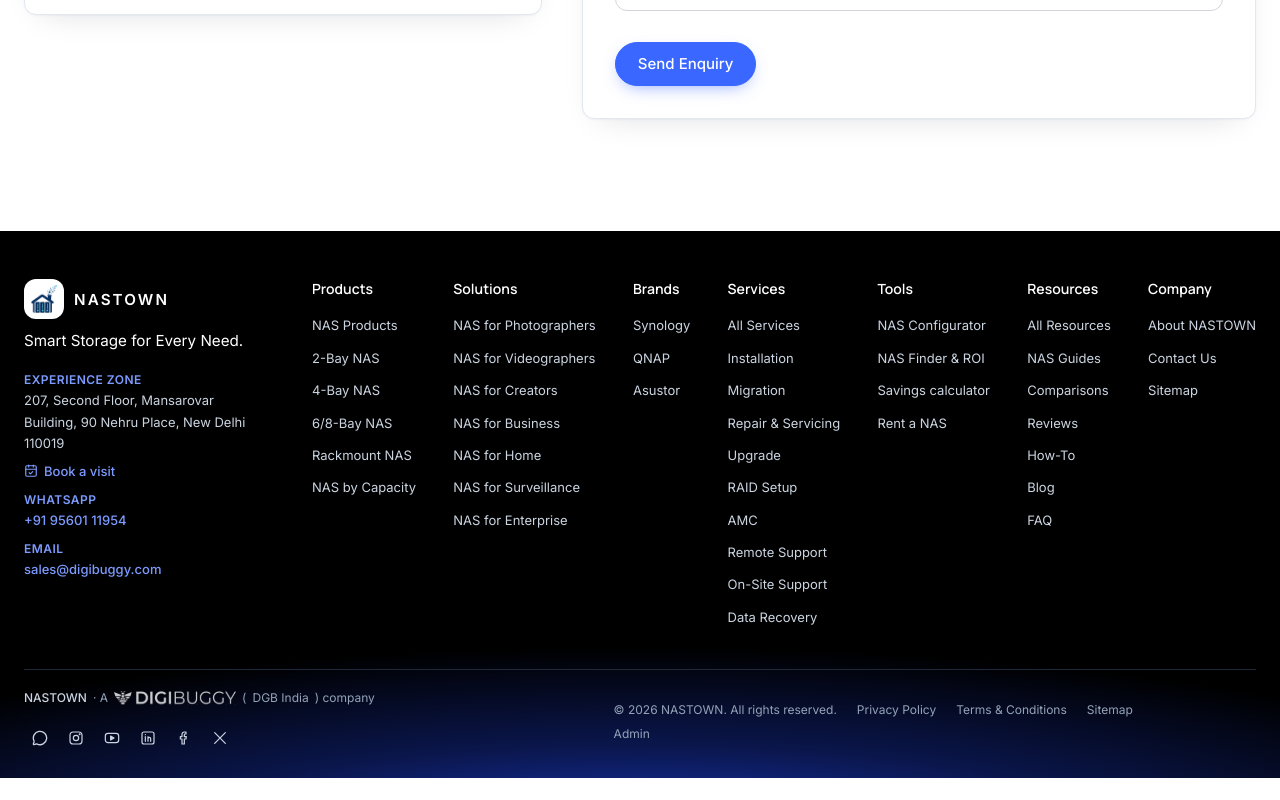
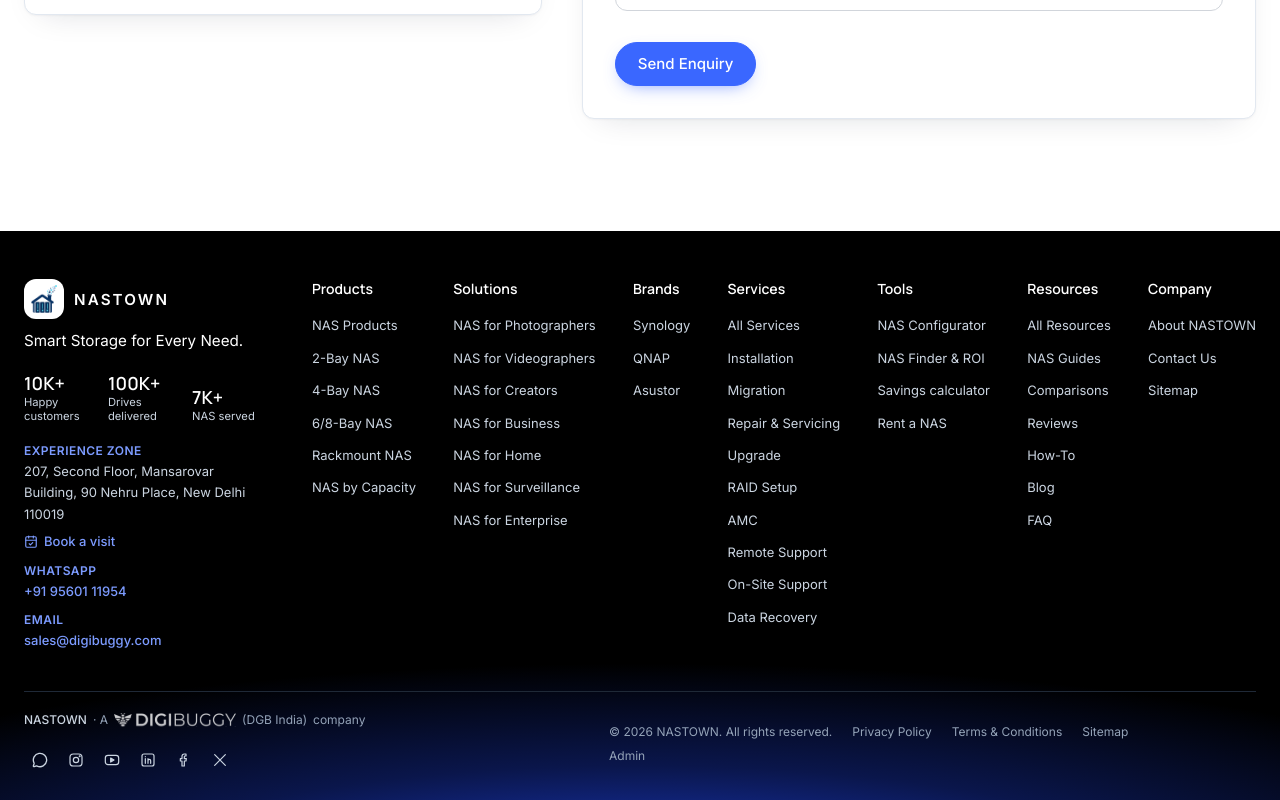
Before and after one commit to digibuggyai/NAS-Town, a React (Vite) app in the folder client/: page /about in a window 1280 px wide. Shown: the part 1454-2254 px from the top of the page. Before the commit the page ends 2232 px from the top, so only its background shows below. Built offline with nearby package versions, Linux system fonts and the light colour scheme; no server answers.

Commit message:
Add stats

```diff
--- a/client/src/components/Footer.jsx
+++ b/client/src/components/Footer.jsx
@@ -2,7 +2,7 @@
 import { CalendarCheck, MessageCircle } from 'lucide-react';
 import { Logo } from './Navbar.jsx';
 import { digibuggy, siteMap, waLink } from '../data/site.js';
-import { experienceZone, parentCompany } from '../config/siteContent.js';
+import { experienceZone, parentCompany, stats } from '../config/siteContent.js';
 
 // Lucide no longer ships brand marks, so these are simple outline glyphs.
 const glyph = (children) =>
@@ -31,6 +31,17 @@
           <div>
             <Logo onDark />
             <p className="mt-3 text-[0.95rem] leading-snug text-fg">Smart Storage for Every Need.</p>
+            {/* Track record (config/siteContent.js), on every page. */}
+            {stats.some((s) => s.value) && (
+              <dl className="mt-5 grid max-w-xs grid-cols-3 gap-3">
+                {stats.filter((s) => s.value).map((s) => (
+                  <div key={s.label} className="flex flex-col-reverse">
+                    <dt className="text-[0.7rem] leading-tight text-muted">{s.label}</dt>
+                    <dd className="font-display text-lg leading-tight font-semibold text-fg">{s.value}</dd>
+                  </div>
+                ))}
+              </dl>
+            )}
             {/* A <dl> may hold dt/dd or one level of <div>, so each group is its own list. */}
             <div className="mt-5 grid gap-2.5 text-[0.8125rem]">
               <dl>
@@ -79,7 +90,7 @@
               <a href={parentCompany.site} target="_blank" rel="noopener noreferrer" className="group inline-flex items-center" aria-label="DigiBuggy">
                 <img src="/digibuggy-logo.svg" alt="DigiBuggy" width="218" height="25" loading="lazy" decoding="async" className="h-3.5 w-auto opacity-80 transition-opacity group-hover:opacity-100" />
               </a>
-              (<a href={parentCompany.dgbSite} target="_blank" rel="noopener noreferrer" className="hover:text-fg">{parentCompany.alsoKnownAs}</a>) company
+              <span>(<a href={parentCompany.dgbSite} target="_blank" rel="noopener noreferrer" className="hover:text-fg">{parentCompany.alsoKnownAs}</a>)</span> company
             </p>
             <ul className="flex gap-1">
               {digibuggy.socials.map(({ label, href }) => {
--- a/client/src/config/siteContent.js
+++ b/client/src/config/siteContent.js
@@ -3,15 +3,14 @@
 // Rule: real data only. Every empty value below is a TODO, and the part of the site that
 // uses it stays hidden until it's filled in. Nothing here is ever guessed or made up.
 
-/* ---------------- 7. Numbers strip (homepage) ----------------
- * `value` is what's shown, exactly as written: '1,200+', '5,000 TB', '15'. Digits count up
- * when the strip scrolls into view; any prefix/suffix (+, TB, hrs) stays as typed.
- * A counter with an empty value is hidden; the whole strip is hidden while all are empty. */
+/* ---------------- 7. Numbers (homepage strip + footer) ----------------
+ * `value` is what's shown, exactly as written: '10K+', '5,000 TB', '15'. Digits count up
+ * when the homepage strip scrolls into view; any prefix/suffix (K+, TB, hrs) stays as typed.
+ * A number with an empty value is hidden; both places hide while all are empty. */
 export const stats = [
-  { value: '', label: 'NAS units installed' }, // TODO: from your sales records
-  { value: '', label: 'TB of data managed' }, // TODO
-  { value: '', label: 'Businesses & creators served' }, // TODO
-  { value: '', label: 'Years in IT infrastructure' }, // TODO: e.g. years since Digibuggy / DGB India started
+  { value: '10K+', label: 'Happy customers' }, // supplied 13 Oct 2026
+  { value: '100K+', label: 'Drives delivered' }, // supplied 13 Oct 2026
+  { value: '7K+', label: 'NAS served' }, // supplied 13 Oct 2026
 ];
 
 /* ---------------- 10. "Trusted by" customer logo wall ----------------
--- a/client/src/sections/StatsStrip.jsx
+++ b/client/src/sections/StatsStrip.jsx
@@ -51,11 +51,11 @@
 
   return (
     <section aria-label="NASTOWN in numbers" className="border-y border-line bg-surface">
-      <dl ref={ref} className={`mx-auto grid max-w-7xl grid-cols-2 gap-x-6 gap-y-8 px-4 py-10 sm:px-6 md:py-12 ${COLS[Math.min(filled.length, 4)]}`}>
+      <dl ref={ref} className={`mx-auto grid max-w-7xl gap-x-4 gap-y-8 px-4 py-10 text-center sm:gap-x-6 sm:px-6 md:py-12 ${filled.length === 3 ? 'grid-cols-3' : `grid-cols-2 ${COLS[Math.min(filled.length, 4)]}`}`}>
         {filled.map((s) => (
           <div key={s.label} className="flex flex-col-reverse">
-            <dt className="mt-2 text-sm text-muted">{s.label}</dt>
-            <dd className="font-display text-[clamp(2rem,4vw,3rem)] leading-none font-semibold tracking-tight text-fg tabular-nums"><Counter value={s.value} run={run} /></dd>
+            <dt className="mt-2 text-xs text-muted sm:text-sm">{s.label}</dt>
+            <dd className="font-display text-[clamp(1.75rem,5vw,3.25rem)] leading-none font-semibold tracking-tight text-accent tabular-nums"><Counter value={s.value} run={run} /></dd>
           </div>
         ))}
       </dl>
```
